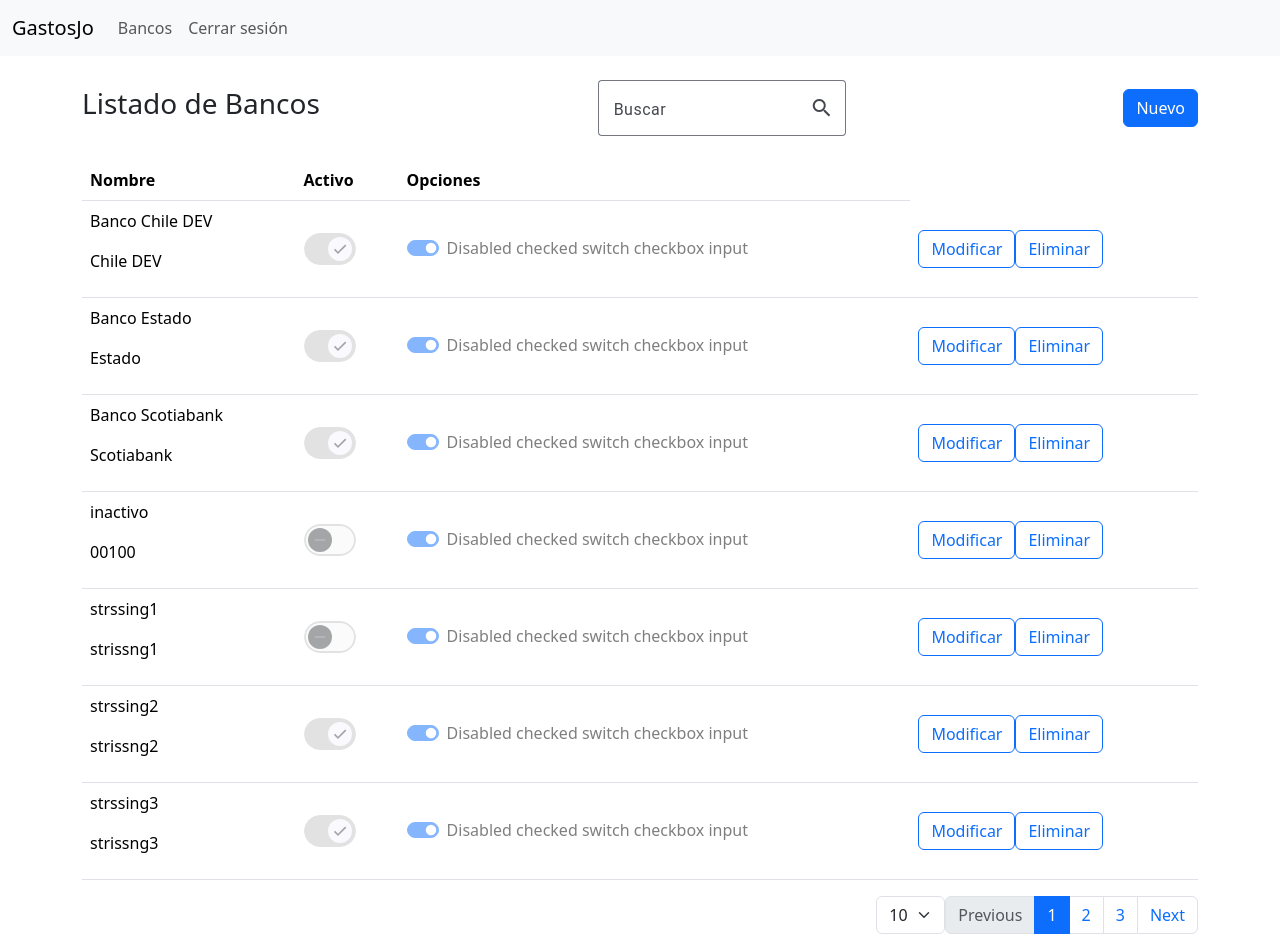
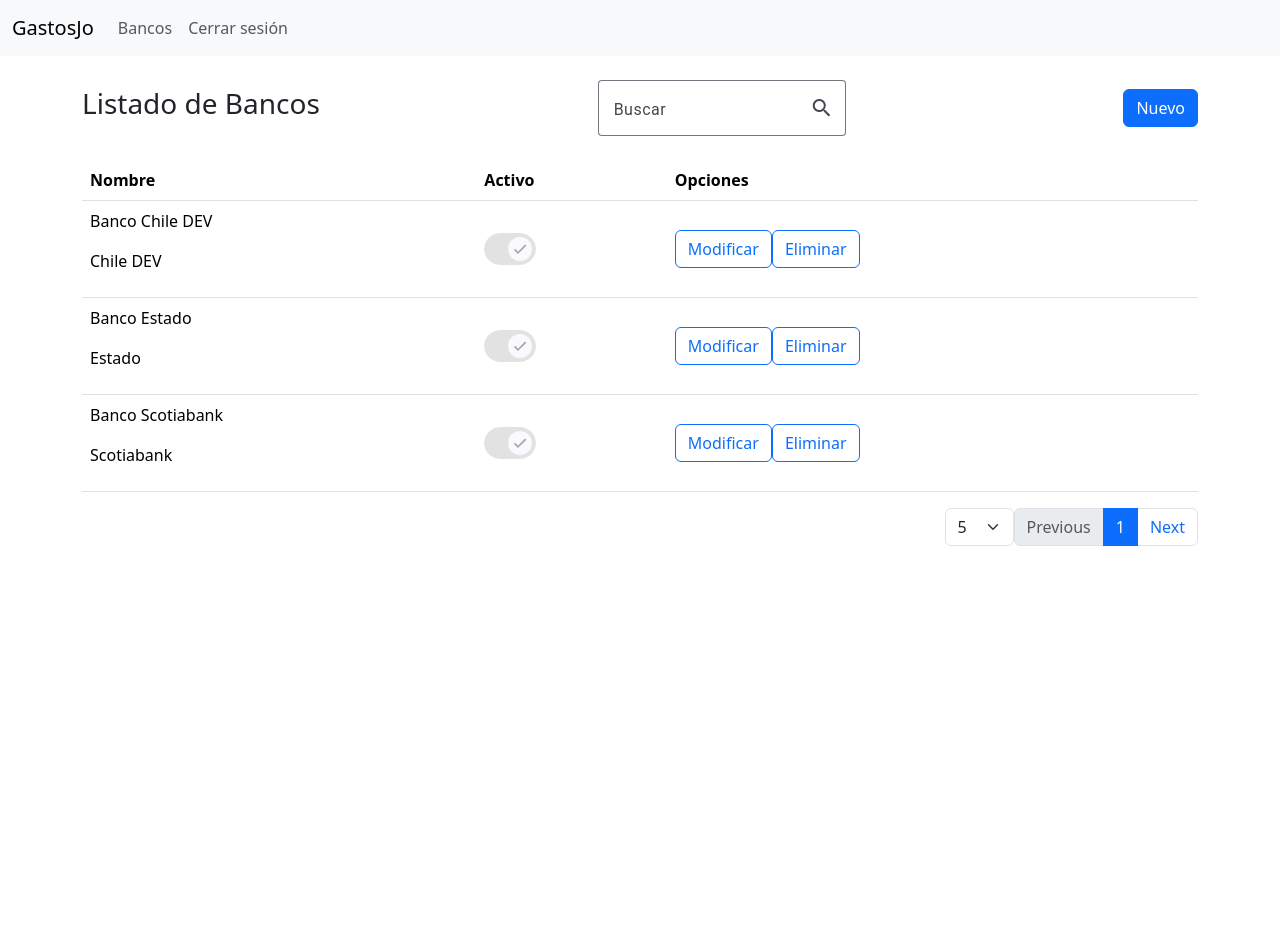
Before and after one commit to jaiolivares/Proyectos, an Angular app in the folder 01_GastosJO/GastosJo-Web-Angular/: page /bancos in a window 1280 px wide. After the commit the page ends 800 px from the top, so only its background shows below. Built offline with nearby package versions, Linux system fonts and the light colour scheme.

Commit message:
cambios
cambios varios

```diff
--- a/01_GastosJO/GastosJo-Web-Angular/src/app/environments/enviroment.ts
+++ b/01_GastosJO/GastosJo-Web-Angular/src/app/environments/enviroment.ts
@@ -1,6 +1,6 @@
 export const Config = {
   esDesarrollo: true,
-  registrosPorPagina: 3,
+  registrosPorPagina: 5,
 };
 
 export const Settings = {
--- /dev/null
+++ b/01_GastosJO/GastosJo-Web-Angular/src/app/models/shared/estado.ts
@@ -0,0 +1,5 @@
+export enum Estados {
+    Inactivo = 0,
+    Activo = 1,
+    Todos = 2
+}
--- a/01_GastosJO/GastosJo-Web-Angular/src/app/pages/bancos/bancos.component.html
+++ b/01_GastosJO/GastosJo-Web-Angular/src/app/pages/bancos/bancos.component.html
@@ -30,12 +30,12 @@
           <!-- <mat-slide-toggle [(ngModel)]="isChecked" [checked]="isChecked" formControlName="activo">Activo</mat-slide-toggle> -->
           <mat-slide-toggle [checked]="banco.activo" [disabled]="true"></mat-slide-toggle>
         </td>
-        <td>
+        <!-- <td>
           <div class="form-check form-switch">
             <input class="form-check-input" type="checkbox" role="switch" id="flexSwitchCheckCheckedDisabled" checked disabled />
             <label class="form-check-label" for="flexSwitchCheckCheckedDisabled">Disabled checked switch checkbox input</label>
           </div>
-        </td>
+        </td> -->
         <td>
           <button type="button" class="btn btn-outline-primary" data-bs-toggle="modal" data-bs-target="#modalBancos" (click)="setAgregarModificar('Modificar')">Modificar</button>
           <button type="button" class="btn btn-outline-primary" data-bs-toggle="modal" data-bs-target="#modalBancoEliminar">Eliminar</button>
@@ -46,24 +46,18 @@
   </table>
   <div class="d-flex justify-content-end">
     <div>
-      <select class="form-select">
+      <select class="form-select" [(ngModel)]="cantidadItems">
         <option value="5">5</option>
-        <option selected value="10">10</option>
+        <option value="10">10</option>
         <option value="15">15</option>
         <option value="20">20</option>
       </select>
     </div>
     <div>
       <ul class="pagination">
-        <li class="page-item disabled">
-          <a class="page-link">Previous</a>
-        </li>
-        <li class="page-item active"><a class="page-link" href="#">1</a></li>
-        <li class="page-item"><a class="page-link" href="#">2</a></li>
-        <li class="page-item"><a class="page-link" href="#">3</a></li>
-        <li class="page-item">
-          <a class="page-link" href="#">Next</a>
-        </li>
+        <li class="page-item disabled"><a class="page-link" (click)="cambiarPagina(this.paginaActual - 1)">Previous</a></li>
+        <li class="page-item active"><a class="page-link">{{this.paginaActual}}</a></li>
+        <li class="page-item"><a class="page-link" (click)="cambiarPagina(this.paginaActual + 1)" >Next</a></li>
       </ul>
     </div>
   </div>
--- a/01_GastosJO/GastosJo-Web-Angular/src/app/pages/bancos/bancos.component.ts
+++ b/01_GastosJO/GastosJo-Web-Angular/src/app/pages/bancos/bancos.component.ts
@@ -6,6 +6,7 @@ import { BancoService } from "../../services/banco.service";
 import { IBanco } from "../../models/banco";
 import { FormsModule } from "@angular/forms";
 import { Config } from "../../environments/enviroment";
+import { Estados } from "../../models/shared/estado";
 
 @Component({
   selector: "app-bancos",
@@ -23,6 +24,8 @@ export class BancosComponent implements OnInit {
   loading: boolean = true;
   bancoLista: IBanco[] = [];
   busquedaText: string = "";
+  cantidadItems: number = Config.registrosPorPagina;
+  paginaActual: number = 1;
 
   get bancoListaFiltrado() {
     return this.bancoLista.filter((item) => Object.values(item).some((val) => String(val).toLocaleLowerCase().includes(this.busquedaText.toLocaleLowerCase())));
@@ -32,14 +35,24 @@ export class BancosComponent implements OnInit {
     this.cargarListaBancos();
   }
 
-  setAgregarModificar(agregaModifica: string) {
+  setAgregarModificar(agregaModifica: string) : void {
     this.agregarModificarBanco = agregaModifica;
   }
 
-  cargarListaBancos() {
-    this._bancoService.listar(1, Config.registrosPorPagina).subscribe((data: IBanco[]) => {
+  cargarListaBancos(): void {
+    this._bancoService.listar(this.paginaActual, this.cantidadItems, Estados.Todos).subscribe((data: IBanco[]) => {
       this.bancoLista = data;
-      this.loading = false
+      this.loading = false;
     });
   }
+
+  cambiarPagina(paginaActual: number): void {
+    this.paginaActual = paginaActual;
+
+    console.log(this.paginaActual)
+
+    this.cargarListaBancos();
+
+
+  }
 }
--- a/01_GastosJO/GastosJo-Web-Angular/src/app/services/banco.service.ts
+++ b/01_GastosJO/GastosJo-Web-Angular/src/app/services/banco.service.ts
@@ -6,6 +6,7 @@ import { Config } from "../environments/enviroment";
 import { IBanco } from "../models/banco";
 import { Settings } from "../environments/enviroment";
 import { arrayBancos } from "../../assets/jsonData/bancos";
+import { Estados } from "../models/shared/estado";
 
 const service: string = "Banco";
 
@@ -21,9 +22,15 @@ export class BancoService {
     headers: new HttpHeaders({ "Content-Type": "application/json" }),
   };
 
-  listar(paginaActual: number, registrosPorPagina: number = this.registrosPorPaginaDefault, estados: number = 2): Observable<IBanco[]> {
+  listar(paginaActual: number, registrosPorPagina: number = this.registrosPorPaginaDefault, estados: number = Estados.Todos): Observable<IBanco[]> {
     if (Config.esDesarrollo) {
-      return of(arrayBancos);
+
+      registrosPorPagina = 3;
+
+      let numeroDesde = (paginaActual - 1) * registrosPorPagina;
+      let registrosFiltrados = arrayBancos.splice(numeroDesde, registrosPorPagina);
+
+      return of(registrosFiltrados);
     } else {
       return this._http.get<IBanco[]>(`${this.apiGastosJo}/${service}/Listar?PaginaActual=${paginaActual}&RegistrosPorPagina=${registrosPorPagina}&estados=${estados}`);
     }
```
Also changed, not shown: 2 other files (tests, documents, lock files or other folders).
